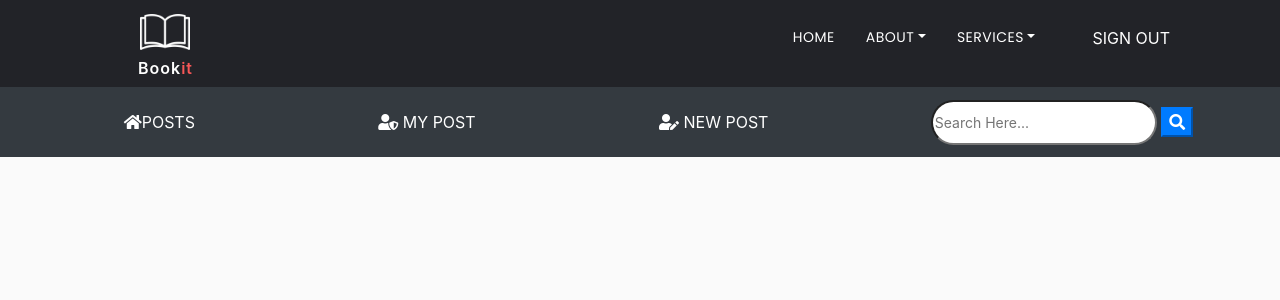
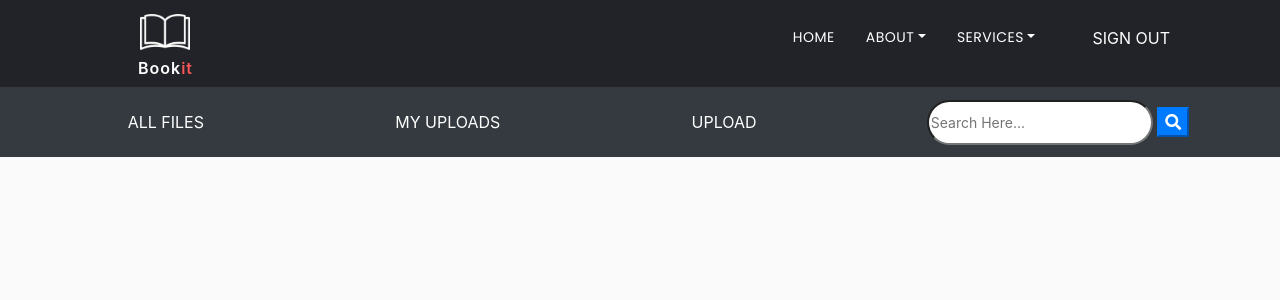
Before and after one commit to suhailpgm/BookMev2, a Django app: page /ebooks/ in a window 1280 px wide. Shown: the top 300 px of the page. Run offline with Django 3.2, Linux system fonts and the light colour scheme; the visitor is signed in with stand-in values (Sample User, id 1); data that the repository does not hold is empty; some libraries are stand-ins or nearby versions; some web fonts are replaced.

Commit message:
screenshots added and available in screenshot folder

```diff
--- a/pool/templates/blog/base.html
+++ b/pool/templates/blog/base.html
@@ -43,14 +43,14 @@
 
                 <div class="collapse navbar-collapse d-flex justify-content-around" id="navbarNav">
 
-                      <a class="btn text-white m-2" href="{% url 'blog-home' %}"><i class="fas fa-home"></i>Posts <span class="sr-only">(current)</span></a>
+                      <a class="btn text-white m-2" href="{% url 'blog-home' %}">All files <span class="sr-only">(current)</span></a>
 
                   <!------{{ request.get_host }}/blog/search/-->
 
 
 <!--                    {% if user.is_authenticated %}-->
-                    <a href="{% url 'user-posts' user %}" class="btn text-white m-2"><i class="fas fa-user-shield"></i> My Post</a>
-                    <a href="{% url 'post-create' %} " class="btn text-white m-2"><i class="fas fa-user-edit"></i> New Post</a>
+                    <a href="{% url 'user-posts' user %}" class="btn text-white m-2"> My uploads</a>
+                    <a href="{% url 'post-create' %} " class="btn text-white m-2">upload</a>
                     <form id="searchform" action="{% url 'search' %}" method="get" >
 
 
--- a/statics/css/style.css
+++ b/statics/css/style.css
@@ -592,7 +592,7 @@ ul.dropdown-menu li {
 }
 
 .slider {
-  background: url("/static/images/home-1.jpg") no-repeat;
+  background: url("/static/images/home-in.png") no-repeat;
   background-size: cover;
   padding: 100px 0 100px 0;
   position: relative;
@@ -812,7 +812,8 @@ ul.dropdown-menu li {
 }
 
 .hero-img {
-  background: url("/static/images/home-5.jpg");
+  background: url("/static/images/home-3.jpg");
+
   position: absolute;
   content: "";
   background-size: cover;
```
Also changed, not shown: statics/images/home-1.png (added), statics/images/home-3.jpeg (added), statics/images/home-3.jpg (added), statics/images/home-in.png (added).
